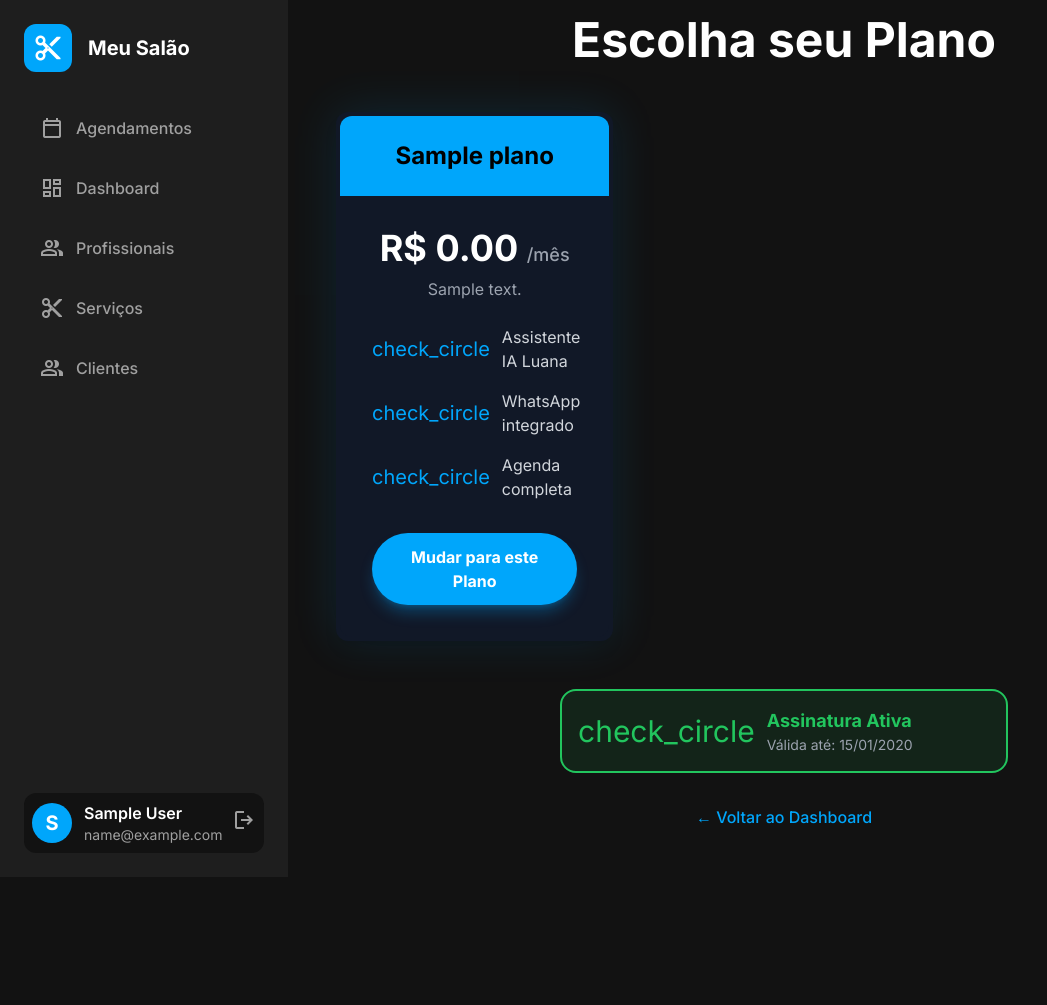
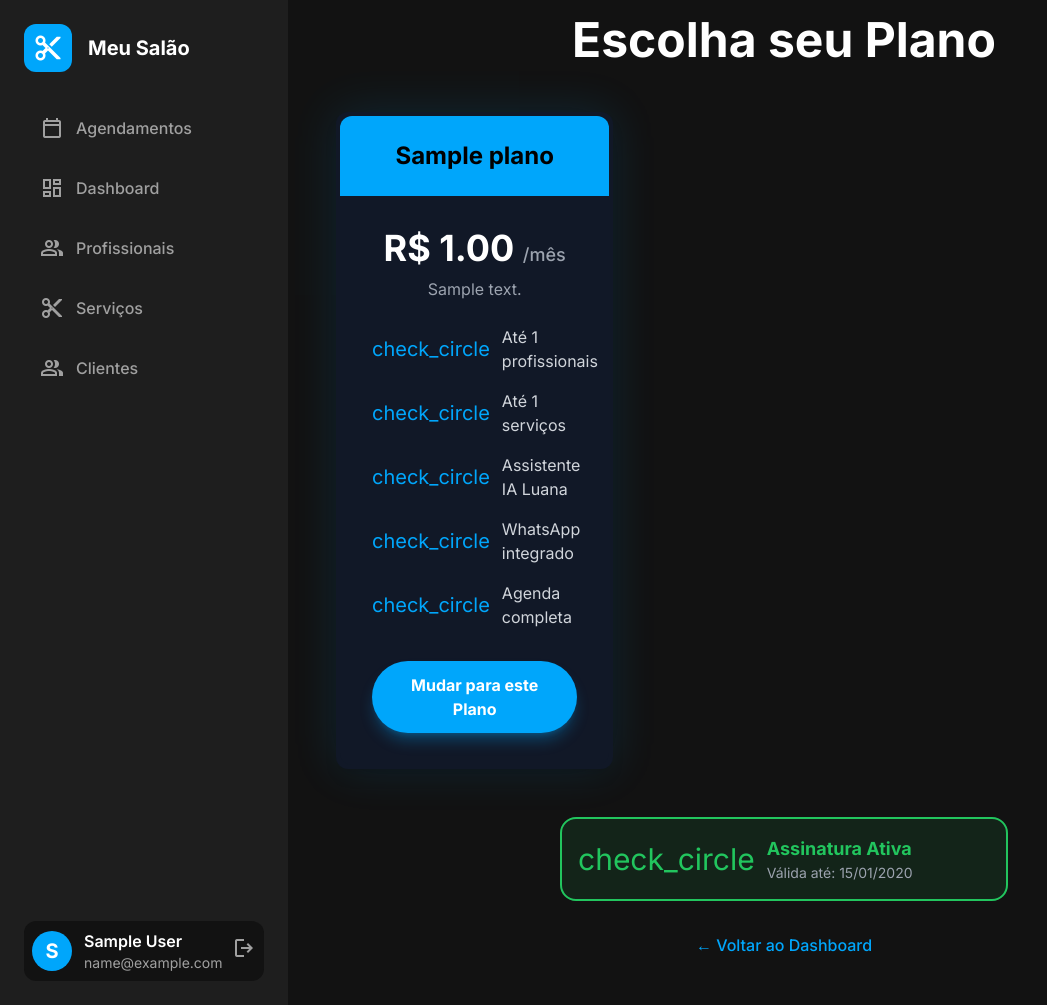
Before and after one commit to juanhlalmeida/assistente-agendamento-ia, a Flask app: page /assinatura/planos in a window 1280 px wide. Shown: the whole page, without its empty margins (0-1047 px from the left). Before the commit the page ends 843 px from the top, so only its background shows below. Run offline with Flask 3, Linux system fonts and the light colour scheme; a user stored in the database is signed in; tables that the repository leaves empty hold one stand-in row (values such as "Sample post"); parts of the project's set-up code (start-up, migrations or seed data) failed here and were passed over; some libraries are stand-ins or nearby versions.

Commit message:
Update planos.html

```diff
--- a/app/templates/assinatura/planos.html
+++ b/app/templates/assinatura/planos.html
@@ -25,35 +25,37 @@
               <div class="p-8 flex-grow">
                 <div class="text-center mb-6">
                   <p class="text-4xl font-bold text-gray-900 dark:text-white">
-                    R$ {{ "%.2f"|format(plano.valor if plano.valor is defined else plano.preco if plano.preco is defined else 0) }}
+                    R$ {{ "%.2f"|format(plano.preco_mensal) }}
                     <span class="text-lg font-medium text-gray-500 dark:text-gray-400">/mês</span>
                   </p>
                   <p class="text-gray-600 dark:text-gray-400 mt-2">{{ plano.descricao }}</p>
                 </div>
 
                 <ul class="space-y-4">
-                  {% if plano.limite_profissionais %}
+                  {% if plano.max_profissionais %}
                   <li class="flex items-center">
                     <span class="material-icons-outlined text-primary text-xl">check_circle</span>
                     <span class="ml-3 text-gray-700 dark:text-gray-300">
-                      Até {{ plano.limite_profissionais }} profissionais
+                      Até {{ plano.max_profissionais }} profissionais
                     </span>
                   </li>
                   {% endif %}
 
-                  {% if plano.limite_servicos %}
+                  {% if plano.max_servicos %}
                   <li class="flex items-center">
                     <span class="material-icons-outlined text-primary text-xl">check_circle</span>
                     <span class="ml-3 text-gray-700 dark:text-gray-300">
-                      Até {{ plano.limite_servicos }} serviços
+                      Até {{ plano.max_servicos }} serviços
                     </span>
                   </li>
                   {% endif %}
 
+                  {% if plano.tem_ia %}
                   <li class="flex items-center">
                     <span class="material-icons-outlined text-primary text-xl">check_circle</span>
                     <span class="ml-3 text-gray-700 dark:text-gray-300">Assistente IA Luana</span>
                   </li>
+                  {% endif %}
 
                   <li class="flex items-center">
                     <span class="material-icons-outlined text-primary text-xl">check_circle</span>
@@ -85,7 +87,7 @@
           <p class="text-xl text-gray-500 dark:text-gray-400">
             Nenhum plano disponível no momento.
           </p>
-          <p class="text-sm text-gray-400 mt-2">
+          <p class="text-sm text-gray-400 dark:text-gray-300 mt-4">
             <a href="{{ url_for('dashboard.index') }}" class="text-primary hover:underline">
               ← Voltar ao Dashboard
             </a>
```
